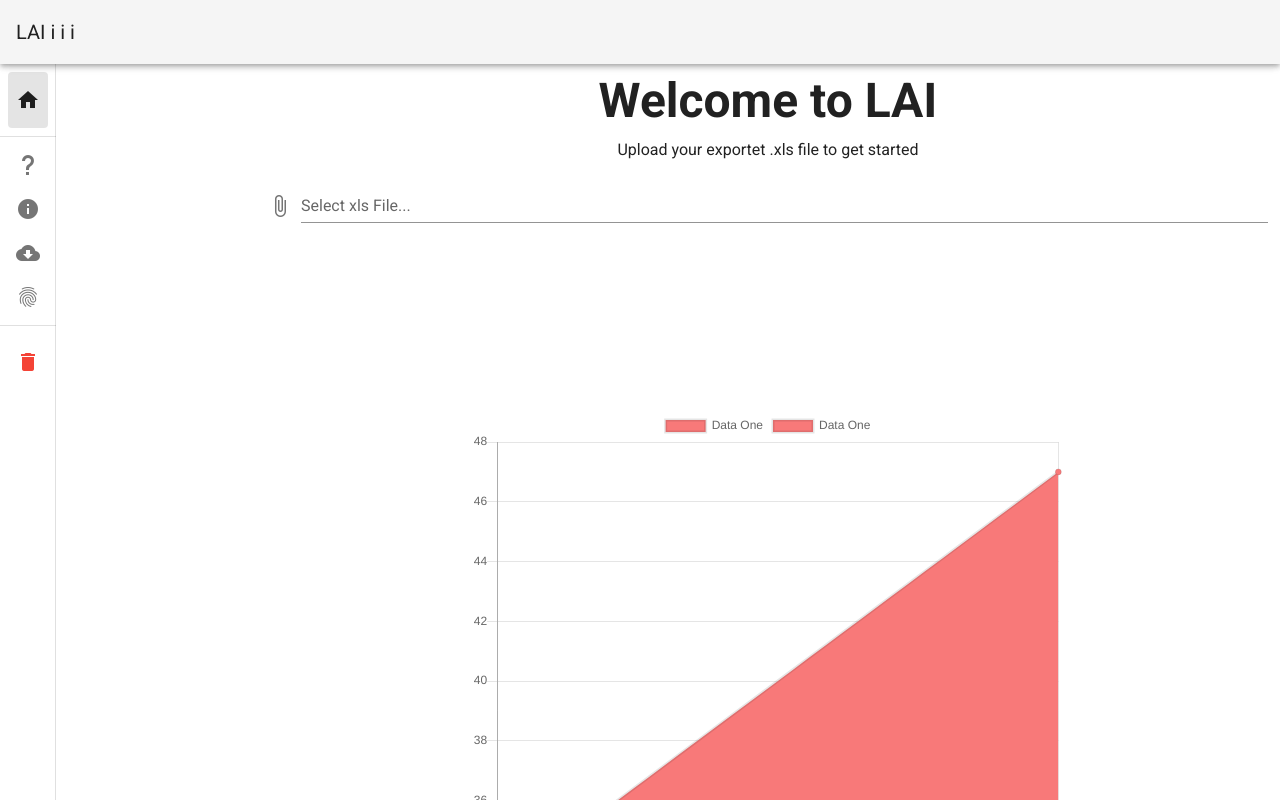
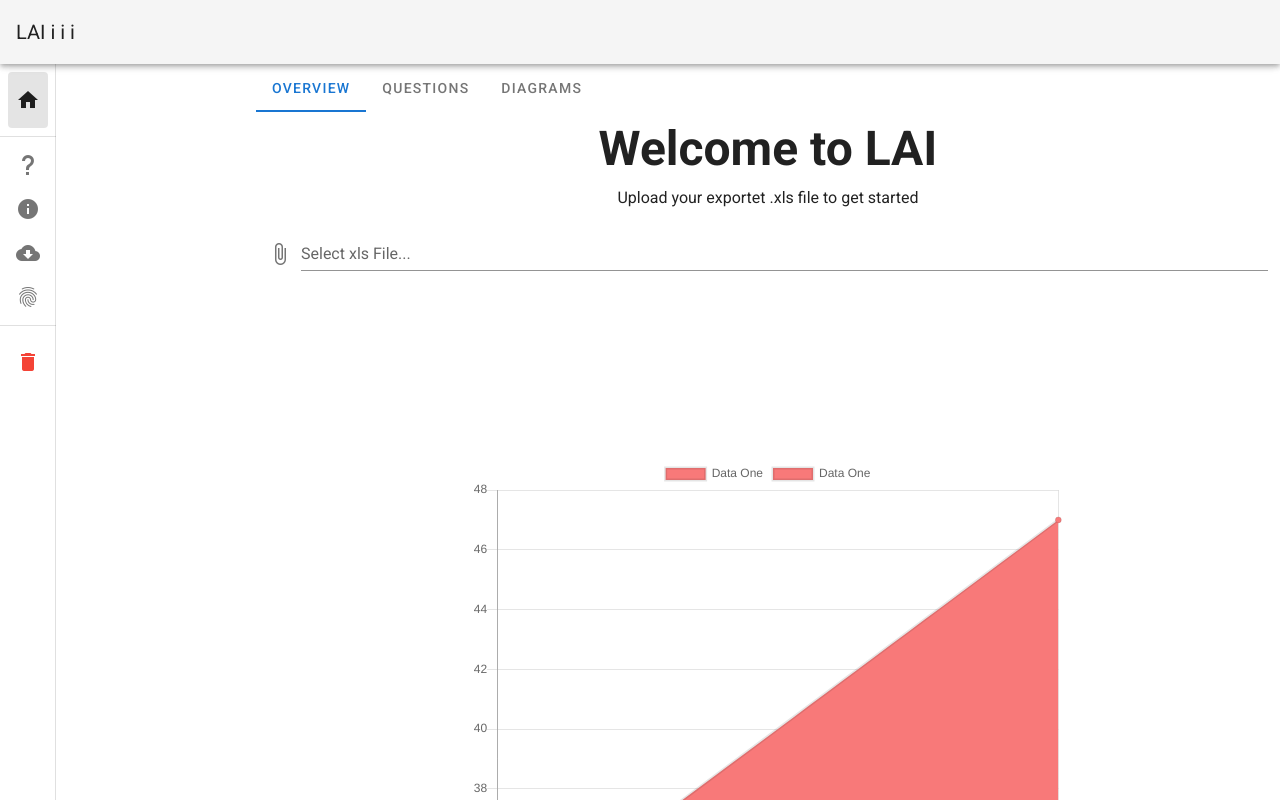
Before and after one commit to julianfbeck/LAI, a Vue app in the folder pwa/: page / in a window 1280 px wide. Shown: the top 800 px of the page. Built offline with nearby package versions, Linux system fonts and the light colour scheme.

Commit message:
added tabs

```diff
--- a/pwa/src/views/Home.vue
+++ b/pwa/src/views/Home.vue
@@ -1,17 +1,29 @@
 <template>
-  <div class="home">
-    <StartPage />
-  </div>
+  <v-tabs >
+    <v-tab ripple>Overview</v-tab>
+    <v-tab ripple>Questions</v-tab>
+    <v-tab ripple>Diagrams</v-tab>
+    <v-tab-item>
+      <v-card flat>
+        <StartPage />
+      </v-card>
+    </v-tab-item>
+    <v-tab-item>
+      <v-card flat>
+        <v-card-text>Contents for Item 2 go here</v-card-text>
+      </v-card>
+    </v-tab-item>
+  </v-tabs>
 </template>
 
 <script>
 // @ is an alias to /src
-import StartPage from '@/components/StartPage.vue'
+import StartPage from "@/components/StartPage.vue";
 
 export default {
-  name: 'home',
+  name: "home",
   components: {
     StartPage
   }
-}
+};
 </script>
```
